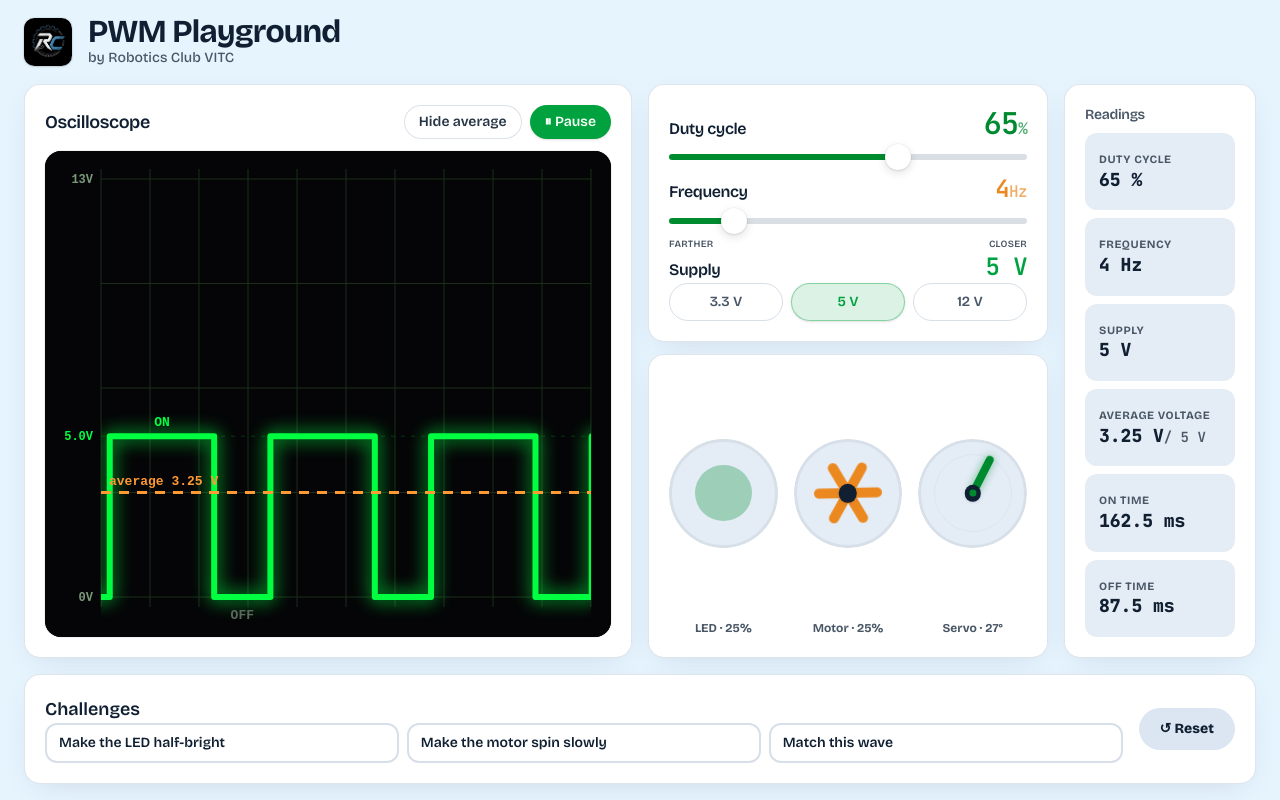
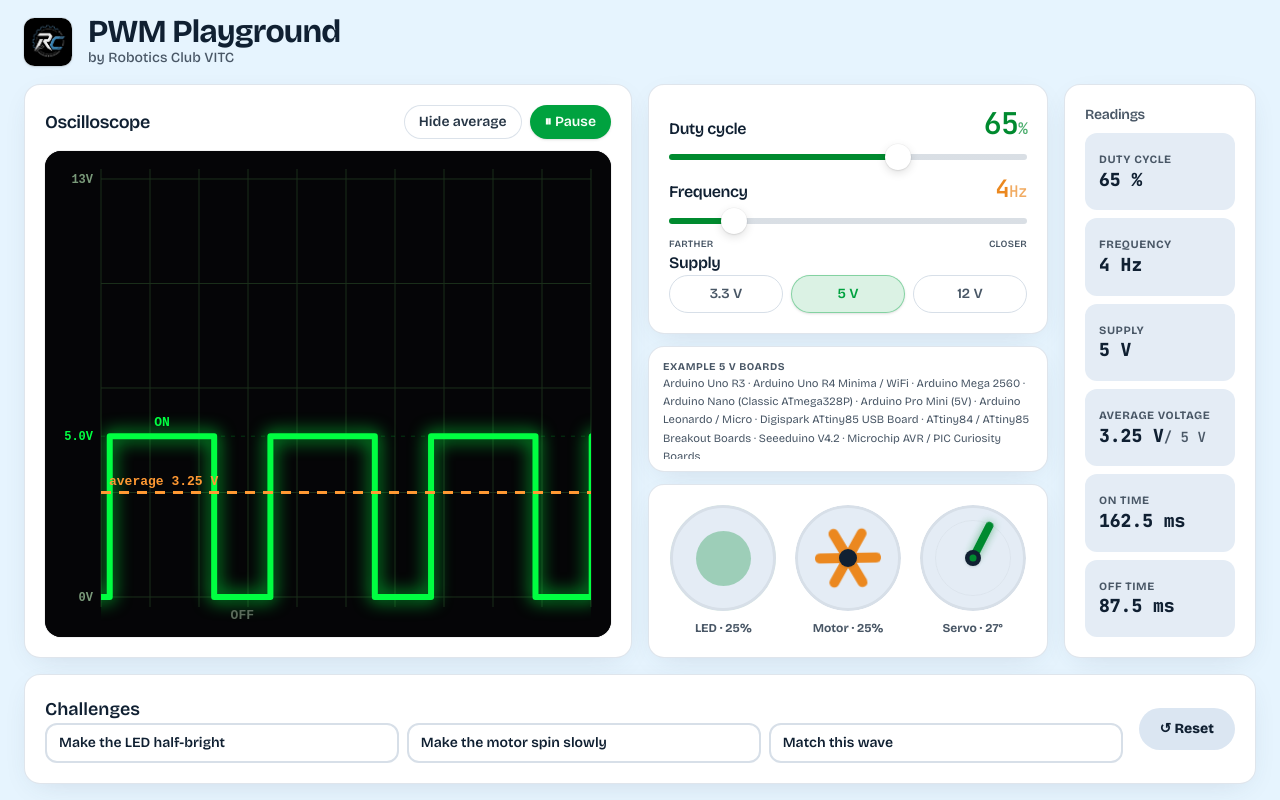
Before and after one commit to Wasteof-time/pwm-practically, a Next.js app: page / in a window 1280 px wide. Built offline with nearby package versions, Linux system fonts and the light colour scheme.

Commit message:
added examples

```diff
--- a/app/components/PwmPlayground.tsx
+++ b/app/components/PwmPlayground.tsx
@@ -2,6 +2,7 @@
 
 import Image from "next/image";
 import { useCallback, useMemo, useState } from "react";
+import boardExamples from "@/data.json";
 import { DemoDials } from "./DemoDials";
 import { WaveCanvas } from "./WaveCanvas";
 
@@ -10,10 +11,14 @@ const FREQ_MAX = 20;
 
 /** Common logic-level / motor supply rails (radio pick). */
 const SUPPLY_RAILS = [
-  { label: "3.3 V", value: 3.3 },
-  { label: "5 V", value: 5 },
-  { label: "12 V", value: 12 },
+  { label: "3.3 V", value: 3.3, dataKey: "3.3V" as const },
+  { label: "5 V", value: 5, dataKey: "5V" as const },
+  { label: "12 V", value: 12, dataKey: "12V" as const },
 ] as const;
+
+type BoardDataKey = (typeof SUPPLY_RAILS)[number]["dataKey"];
+
+const BOARD_DATA = boardExamples as Record<BoardDataKey, string[]>;
 
 const AMP_DEFAULT = 5;
 /** Scope + drive full-scale (slightly above 12 V rail). */
@@ -116,6 +121,11 @@ export function PwmPlayground() {
     setPlaying(true);
     setChallenge(null);
   }, []);
+
+  const supplyKey: BoardDataKey =
+    SUPPLY_RAILS.find((r) => Math.abs(r.value - amplitude) < 0.01)?.dataKey ??
+    "5V";
+  const exampleBoards = BOARD_DATA[supplyKey] ?? [];
 
   return (
     <div className="mx-auto flex min-h-dvh w-full max-w-[1600px] flex-col gap-3 px-3 py-3 sm:gap-4 sm:px-5 sm:py-4 lg:h-dvh lg:min-h-0 lg:overflow-hidden lg:px-6">
@@ -250,16 +260,11 @@ export function PwmPlayground() {
 
             {/* Supply rail — discrete real-world amplitudes */}
             <div>
-              <div className="flex items-baseline justify-between gap-3">
-                <span className="text-sm font-semibold tracking-tight sm:text-base">
-                  Supply
-                </span>
-                <span className="font-mono text-xl font-semibold tabular-nums tracking-tight text-primary sm:text-2xl">
-                  {formatRail(amplitude)}
-                </span>
-              </div>
+              <span className="text-sm font-semibold tracking-tight sm:text-base">
+                Supply
+              </span>
               <div
-                className="mt-3 grid grid-cols-3 gap-2"
+                className="mt-2 grid grid-cols-3 gap-2"
                 role="radiogroup"
                 aria-label="Supply voltage"
               >
@@ -288,6 +293,16 @@ export function PwmPlayground() {
                 })}
               </div>
             </div>
+          </section>
+
+          {/* Example boards for the selected supply rail */}
+          <section className="shrink-0 rounded-2xl border border-border/80 bg-card px-3 py-2.5 shadow-[var(--panel-shadow)] sm:px-3.5 sm:py-3">
+            <p className="text-[0.65rem] font-bold uppercase tracking-wider text-muted-foreground">
+              Example {formatRail(amplitude)} boards
+            </p>
+            <p className="mt-1.5 max-h-[4.5rem] overflow-y-auto text-[0.65rem] leading-relaxed text-muted-foreground sm:max-h-[5.25rem] sm:text-[0.7rem]">
+              {exampleBoards.join(" · ")}
+            </p>
           </section>
 
           <div className="min-h-0 flex-1">
--- /dev/null
+++ b/data.json
@@ -0,0 +1,39 @@
+{
+  "3.3V": [
+    "ESP32 DevKit V1 / NodeMCU-32S",
+    "ESP32-S3 DevModule",
+    "ESP32-C3 / ESP32-C6",
+    "Raspberry Pi Pico (RP2040)",
+    "STM32F401 / STM32F411 (Black Pill)",
+    "STM32 Nucleo Boards",
+    "Arduino Due",
+    "Arduino Zero / SAMD21 Breakouts",
+    "Arduino MKR Series",
+    "Arduino Portenta H7",
+    "Adafruit Feather Series"
+  ],
+  "5V": [
+    "Arduino Uno R3",
+    "Arduino Uno R4 Minima / WiFi",
+    "Arduino Mega 2560",
+    "Arduino Nano (Classic ATmega328P)",
+    "Arduino Pro Mini (5V)",
+    "Arduino Leonardo / Micro",
+    "Digispark ATtiny85 USB Board",
+    "ATtiny84 / ATtiny85 Breakout Boards",
+    "Seeeduino V4.2",
+    "Microchip AVR / PIC Curiosity Boards"
+  ],
+  "12V": [
+    "Arduino Opta",
+    "Controllino Series",
+    "Norvi IIOT Industrial Controllers",
+    "Kincony KC868 Series",
+    "BIGTREETECH SKR Mini E3 / SKR V1.4 / SKR 3",
+    "BIGTREETECH Octopus / Monster8",
+    "Makerbase MKS Gen L / MKS Robin Nano",
+    "Macchina M2",
+    "Ruggeduino",
+    "Teensy / ESP32 CAN Bus Expansion Controllers"
+  ]
+}
```
